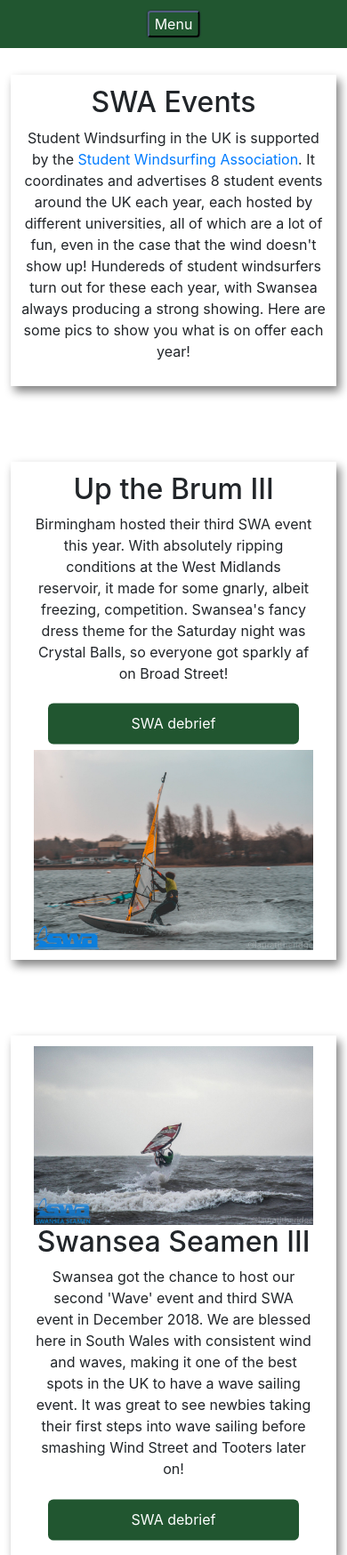
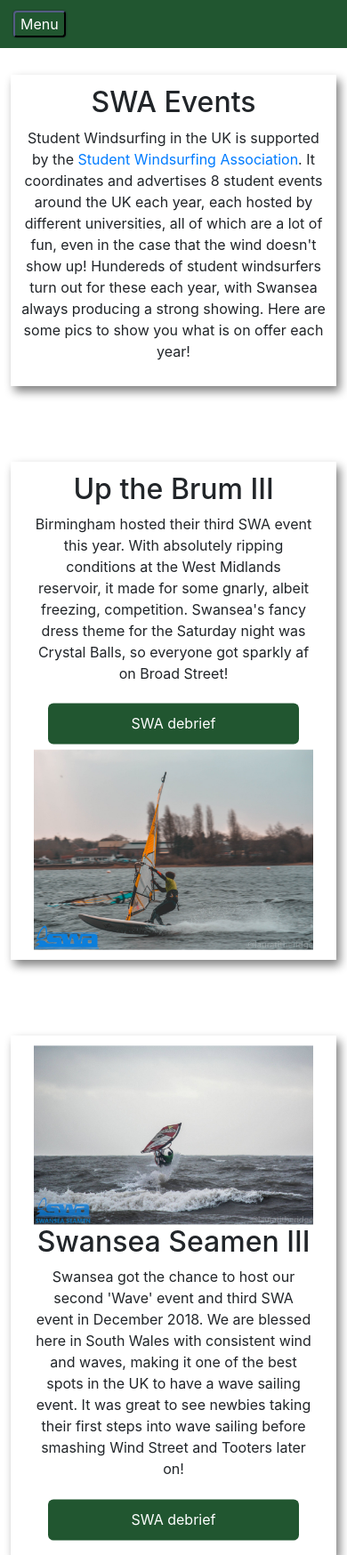
Before and after one commit to JamesIAm/swanseawindsurf, a PHP site: page /swa_events.html in a window 390 px wide. Shown: the part 48-1796 px from the top of the page at 89% size. Run offline with PHP 8.4, Linux system fonts and the light colour scheme.

Commit message:
Updating navbutton to be left aligned

```diff
--- a/meet_the_committee.html
+++ b/meet_the_committee.html
@@ -59,7 +59,7 @@
 		</div>
 		<div id="navigation-div"></div>
 
-		<div class="fluid-container" id="content">
+		<div class="fluid-container" id="content" style="padding: 20px">
 			<h2 class="col-12">Meet the Committee</h2>
 			<p class="col-12">
 				Each year at our AGM, SUWC elects a new committee to continue
--- a/static/library.css
+++ b/static/library.css
@@ -10,20 +10,24 @@
     }
 }
 
-.article {
+.snippet {
     padding: 3vw 3vw;
     margin: 10vh 0vw !important;
     box-shadow: 4px 6px 10px grey;
     text-align: center;
 }
 
-.article img {
+.snippet img {
     /*margin: 1vh 5vw;*/
     max-width: 100%;
     align: right;
+    position: relative;
+    transform: translate(0%, -50%);
+    top: 50%;
+
 }
 
-.article_text {
+.snippet_text {
     position: relative;
     top: 50%;
     transform: translate(0, -50%);
--- a/static/style.css
+++ b/static/style.css
@@ -61,6 +61,8 @@ body {
         position: absolute;
     }
     #navlist {
+        position: absolute;
+        transform: translate(0, 30px);
         height: auto;
         padding: 15px 0px;
         display: none
@@ -68,11 +70,12 @@ body {
     #navlist li {
         padding: 10px;
         background-color: var(--color-4);
+        padding-left: 23px;
     }
     #mobile_nav_button {
         position: absolute;
-        transform: translate(-50%, -50%);
-        left: 50%;
+        transform: translate(0%, -50%);
+        left: 15px;
         top: 50%;
         color: var(--color-3);
         background-color: var(--color-4);
--- a/swa_events.html
+++ b/swa_events.html
@@ -52,10 +52,10 @@
 			<h1>Swansea University<br />Windsurfing Club</h1>
 		</div>
 		<div id="navigation-div"></div>
-		<!-- New Left article format
-			<div class="article row">
+		<!-- New Left snippet format
+			<div class="snippet row">
 				<div class="col-xs-12 col-lg-4">
-					<div class="article_text">
+					<div class="snippet_text">
 						<h2>TITLE HERE</h2>
 						<p>DESCRIPTION HERE</p>
                         <div class="row buttons">
@@ -69,13 +69,13 @@
 				</div>
 			</div>
 		-->
-		<!-- New Right article format
-			<div class="article row">
+		<!-- New Right snippet format
+			<div class="snippet row">
 				<div class="col-xs-12 col-lg-8">
 					<img src="IMAGE LINK HERE">
 				</div>
 				<div class="col-xs-12 col-lg-4">
-					<div class="article_text">
+					<div class="snippet_text">
 						<h2>TITLE HERE</h2>
 						<p>DESCRIPTION HERE</p>
                         <div class="row buttons">
@@ -87,7 +87,7 @@
 		-->
 		<div id="content">
 			<div class="library">
-				<div class="intro article row">
+				<div class="intro snippet row">
 					<h2>SWA Events</h2>
 					<p>
 						Student Windsurfing in the UK is supported by the
@@ -107,10 +107,10 @@
 				</div>
 				<section>
 					<!--1819-->
-					<div class="article row">
+					<div class="snippet row">
 						<!--Brum 3-->
 						<div class="col-xs-12 col-lg-4">
-							<div class="article_text">
+							<div class="snippet_text">
 								<h2>Up the Brum III</h2>
 								<p>
 									Birmingham hosted their third SWA event this
@@ -123,7 +123,7 @@
 								</p>
 								<div class="row buttons">
 									<a
-										href="https://www.studentwindsurfing.co.uk/events/articles/2018-19/brum"
+										href="https://www.studentwindsurfing.co.uk/events/snippets/2018-19/brum"
 										>SWA debrief</a
 									>
 								</div>
@@ -134,13 +134,13 @@
 							<img src="images/events/1819/brum3.jpg" />
 						</div>
 					</div>
-					<div class="article row">
+					<div class="snippet row">
 						<!--Swansea 3-->
 						<div class="col-xs-12 col-lg-8">
 							<img src="images/events/1819/swanseaSeamen3.jpg" />
 						</div>
 						<div class="col-xs-12 col-lg-4">
-							<div class="article_text">
+							<div class="snippet_text">
 								<h2>Swansea Seamen III</h2>
 								<p>
 									Swansea got the chance to host our second
@@ -155,17 +155,17 @@
 								</p>
 								<div class="row buttons">
 									<a
-										href="https://www.studentwindsurfing.co.uk/events/articles/2018-19/swansea-seamen"
+										href="https://www.studentwindsurfing.co.uk/events/snippets/2018-19/swansea-seamen"
 										>SWA debrief</a
 									>
 								</div>
 							</div>
 						</div>
 					</div>
-					<div class="article row">
+					<div class="snippet row">
 						<!--Northern Monkey 9-->
 						<div class="col-xs-12 col-lg-4">
-							<div class="article_text">
+							<div class="snippet_text">
 								<h2>Northern Monkey IX</h2>
 								<p>
 									Swansea made the trip up to Liverpool in
@@ -183,7 +183,7 @@
 								</p>
 								<div class="row buttons">
 									<a
-										href="https://www.studentwindsurfing.co.uk/events/articles/2018-19/northern-monkey-is-just-around-the-corner"
+										href="https://www.studentwindsurfing.co.uk/events/snippets/2018-19/northern-monkey-is-just-around-the-corner"
 										>SWA brief</a
 									>
 								</div>
@@ -194,13 +194,13 @@
 							<img src="images/events/1819/northernMonkey9.jpg" />
 						</div>
 					</div>
-					<div class="article row">
+					<div class="snippet row">
 						<!--AK17-->
 						<div class="col-xs-12 col-lg-8">
 							<img src="images/events/1819/AK17.jpg" />
 						</div>
 						<div class="col-xs-12 col-lg-4">
-							<div class="article_text">
+							<div class="snippet_text">
 								<h2>Aussie Kiss 17</h2>
 								<p>
 									Aussie Kiss is a massive student windsurfing
@@ -220,7 +220,7 @@
 								</p>
 								<div class="row buttons">
 									<a
-										href="https://www.studentwindsurfing.co.uk/events/articles/2018-19/ak-report"
+										href="https://www.studentwindsurfing.co.uk/events/snippets/2018-19/ak-report"
 										>SWA debrief</a
 									>
 								</div>
```
Also changed, not shown: index.html (+8 -8 lines).
